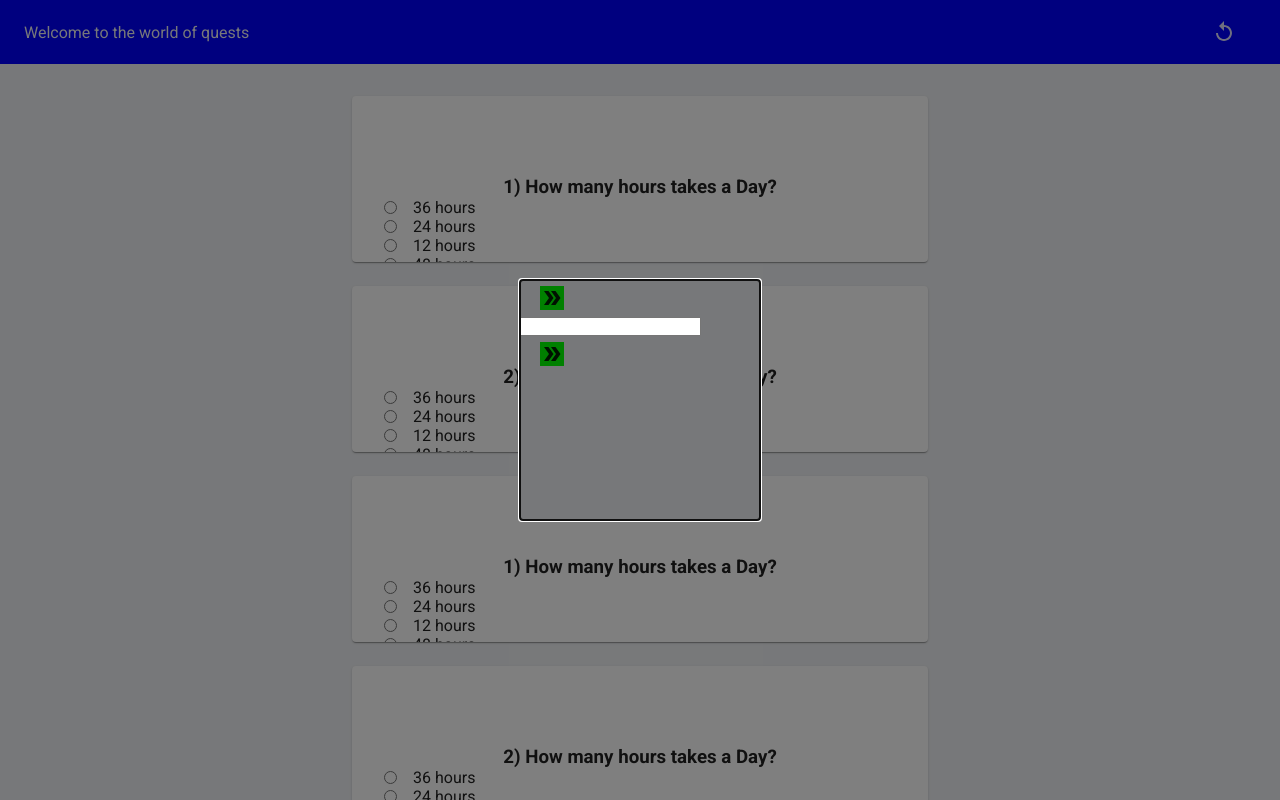
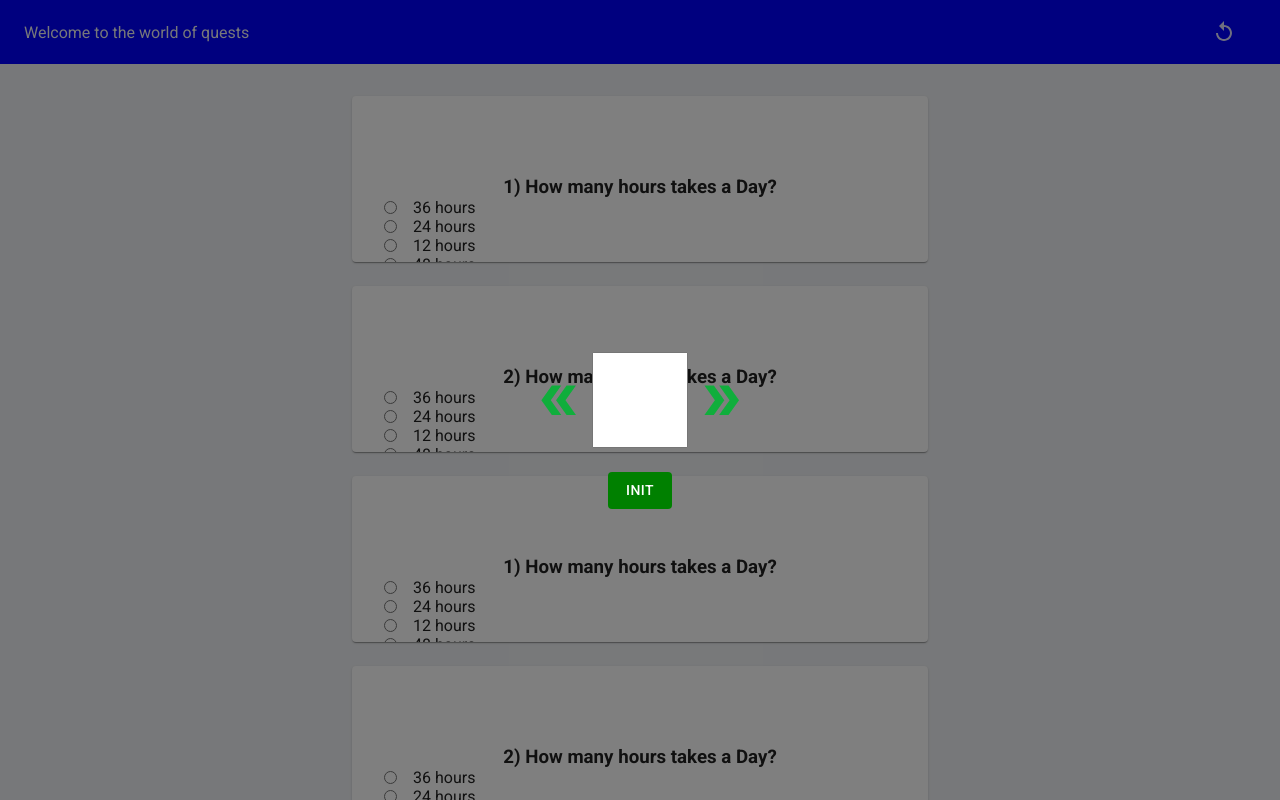
Before and after one commit to ssdev-95/xQuests, a React (Create React App) app: page / in a window 1280 px wide. Built offline with nearby package versions, Linux system fonts and the light colour scheme.

Commit message:
[UPDATE] Working on modal styles

```diff
--- a/src/components/Modal/index.jsx
+++ b/src/components/Modal/index.jsx
@@ -10,29 +10,59 @@ const useModal = makeStyles({
     height: "15rem",
     width: "15rem",
     borderRadius: "4px",
-    zIndex: "999",
+    zIndex: "600",
     margin: "auto",
-    background: "#f0f2f5",
+    background: "rgba(0,0,0,0)",
     display: "flex",
+    alignItems: "center",
+    justifyContent: "center"
   },
   icon: {
-      background: 'green'
-  }
+    filter: "invert(.5) sepia(.1) saturate(50) hue-rotate(90deg)",
+    height: "3.15rem",
+    width: "3.15rem",
+  },
+  container: {
+    outline: "none",
+    width: "100%",
+    height: "100%",
+    display: "flex",
+    alignItems: "center",
+    justifyContent: "center",
+    position: 'relative'
+  },
+  input: {
+    height: "6rem",
+    width: "6rem",
+    fontSize: "4rem",
+    textAlign: "center",
+  },
+  submit: {
+    zIndex: 800,
+    background: "green",
+    color: "white",
+    position: 'absolute',
+    top: '12rem'
+  },
 });
 
 export const QuestModal = ({ isOpen }) => {
-  const { modal, icon } = useModal();
+  const { modal, icon, container, input, submit } = useModal();
 
   return (
     <Modal open={isOpen} className={modal}>
-      <div>
+      <div className={container}>
+        <Button>
+          <DoubleArrow
+            className={icon}
+            style={{ transform: "rotate(180deg)" }}
+          />
+        </Button>
+        <input className={input} max="99" type="number" />
         <Button>
           <DoubleArrow className={icon} />
         </Button>
-        <input type="number" />
-        <Button>
-          <DoubleArrow className={icon} />
-        </Button>
+      <Button className={submit}>Init</Button>
       </div>
     </Modal>
   );
```
